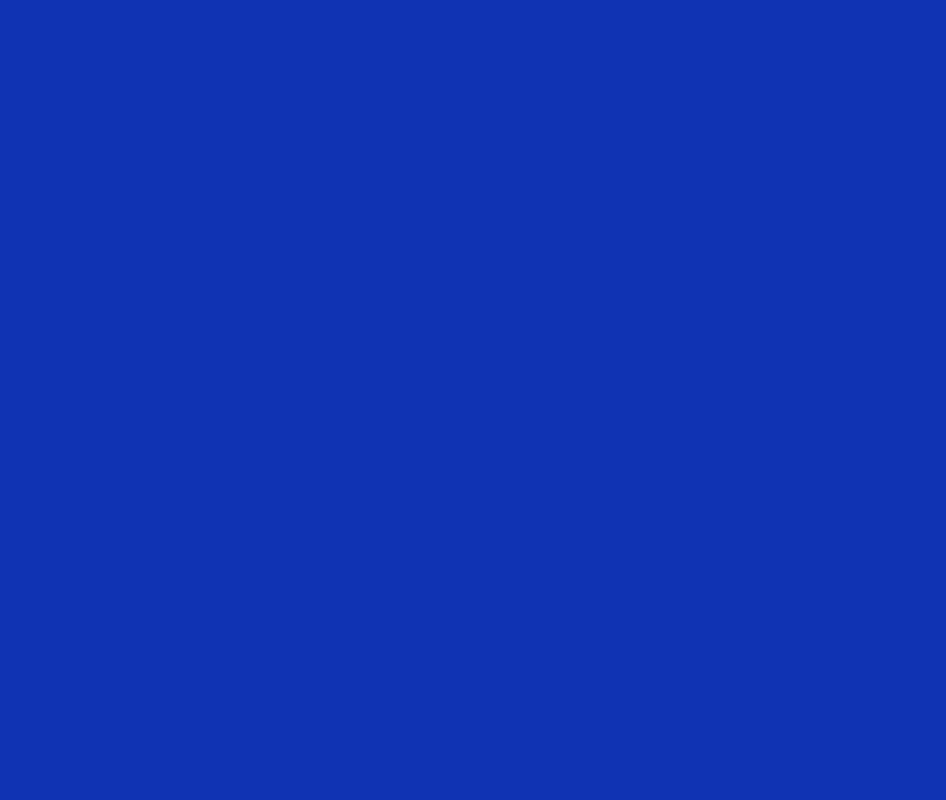
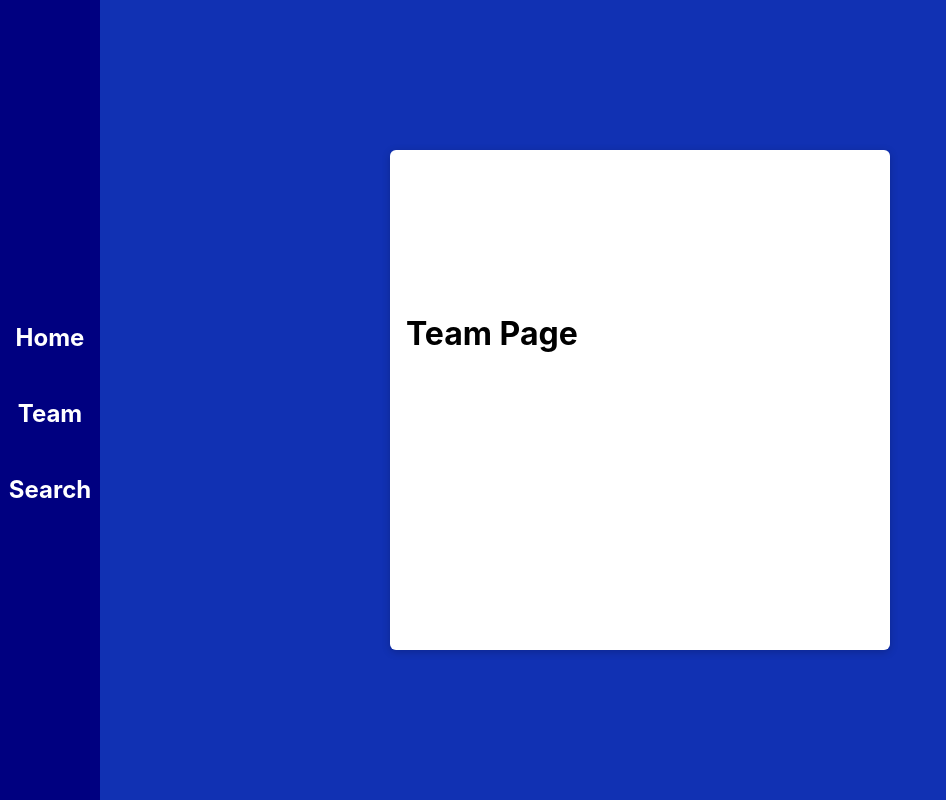
Before and after one commit to evanng07/FantasyFootballOptimizer, a React (Create React App) app: page /team in a window 1280 px wide. Before the commit this address had no page. Shown: the whole page, without its empty margins (0-946 px from the left). Built offline with nearby package versions, Linux system fonts and the light colour scheme.

Commit message:
added team page

```diff
--- a/src/App.js
+++ b/src/App.js
@@ -2,6 +2,7 @@ import logo from './logo.svg';
 import { Route, Routes, Navigate, Link } from 'react-router-dom';
 import Layout from './components/layout/Layout';
 import HomePage from './pages/HomePage';
+import TeamPage from './pages/TeamPage';
 
 
 function App() {
@@ -10,6 +11,7 @@ function App() {
       <Routes>
         <Route path='/' element={<Layout />}>
           <Route path='/home' element={<HomePage />} />
+          <Route path='/team' element={<TeamPage />} />
         </Route>
 
       </Routes>
--- a/src/components/layout/NavBar.js
+++ b/src/components/layout/NavBar.js
@@ -7,13 +7,13 @@ const NavBar = () => {
       <nav className={classes.nav}>
         <ul>
           <li>
-            <NavLink className={classes.text}>Home</NavLink>
+            <NavLink to="/home"  className={classes.text}>Home</NavLink>
           </li>
           <li>
-            <NavLink className={classes.text}>Team</NavLink>
+            <NavLink to="/team" className={classes.text}>Team</NavLink>
           </li>
           <li>
-            <NavLink className={classes.text}>Search</NavLink>
+            <NavLink to="/search" className={classes.text}>Search</NavLink>
           </li>
         </ul>
       </nav>
--- /dev/null
+++ b/src/pages/TeamPage.js
@@ -0,0 +1,16 @@
+import Card from "../components/UI/Card";
+import "../index.css";
+
+const TeamPage = () => {
+  return (
+    <Card className="card">
+      <div className="team">
+        <div className="title">
+          <br/><br/><br/>Team Page<br />
+        </div>
+      </div>
+    </Card>
+  );
+};
+
+export default TeamPage;
```
